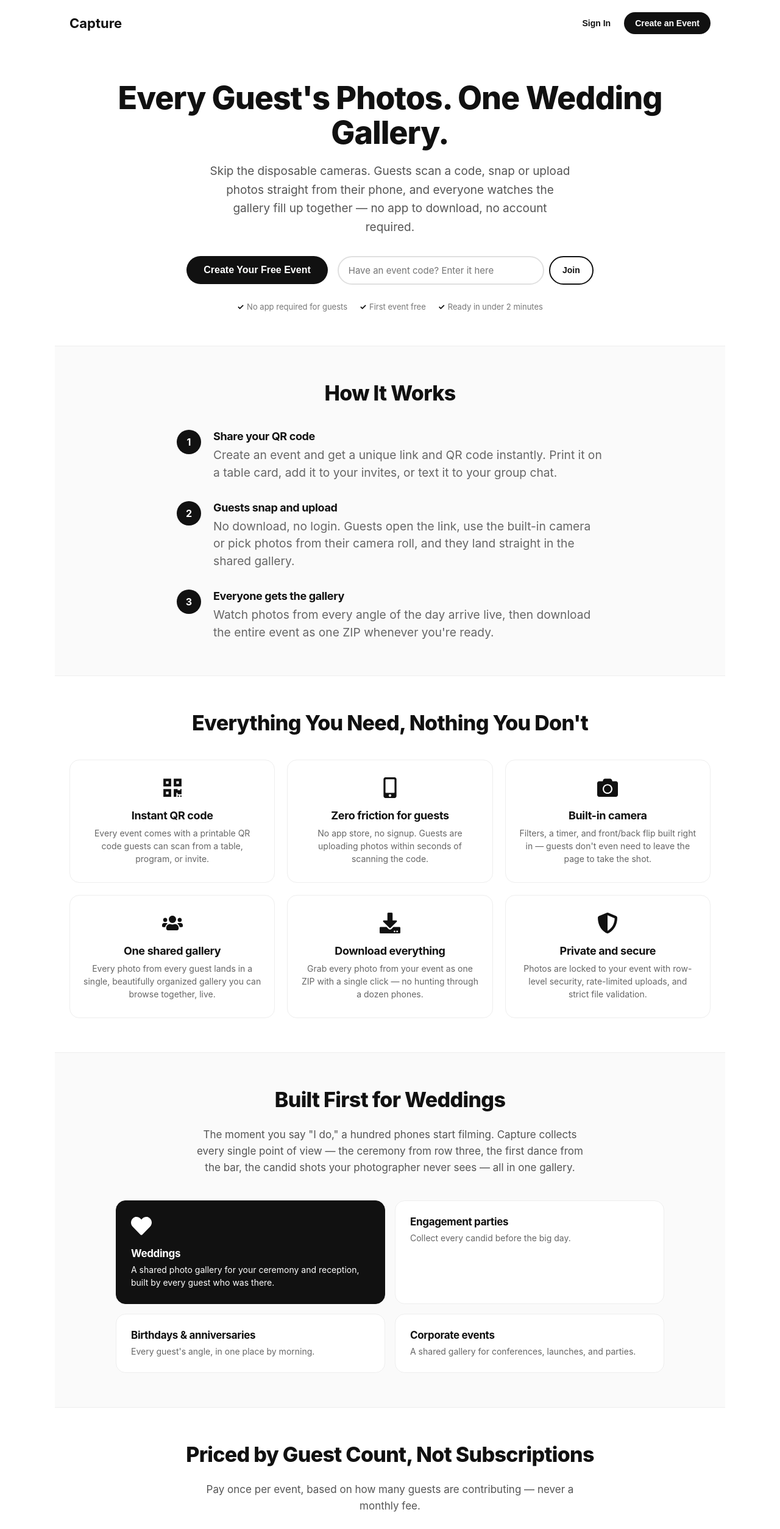
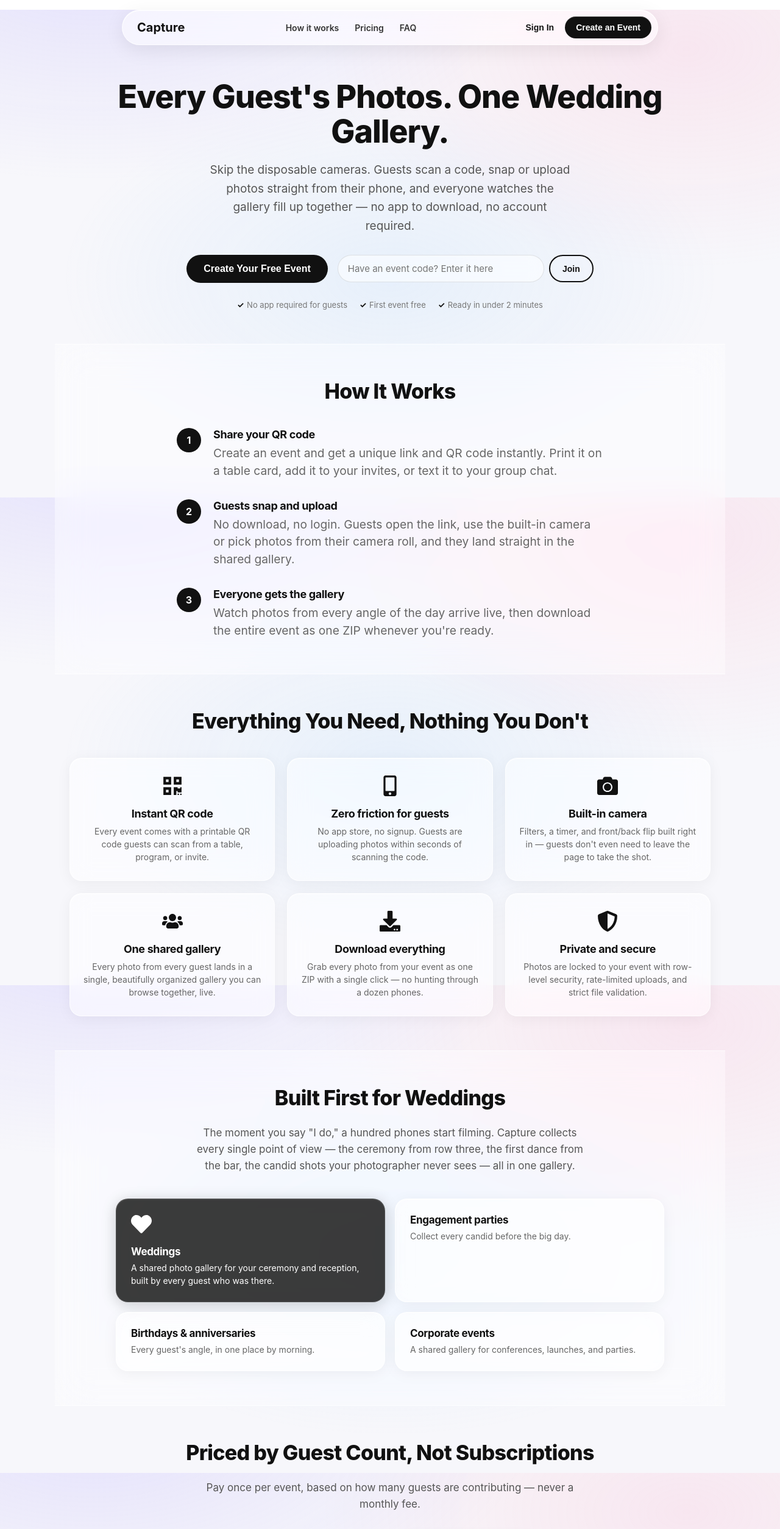
Before and after one commit to GeorgeWalkerPhillips/image-uploader, a React (Create React App) app: page / in a window 1280 px wide. Shown: the top 2508 px of the page at 61% size. Built offline with nearby package versions, Linux system fonts and the light colour scheme; no server answers.

Commit message:
UI Overhaul

```diff
--- a/src/LandingPage.js
+++ b/src/LandingPage.js
@@ -76,6 +76,11 @@ function LandingPage() {
 
       <header className={styles.landingNav}>
         <span className={styles.landingNavBrand}>Capture</span>
+        <nav className={styles.landingNavLinks}>
+          <a href="#how-it-works">How it works</a>
+          <a href="#pricing">Pricing</a>
+          <a href="#faq">FAQ</a>
+        </nav>
         <div className={styles.landingNavActions}>
           <button className={styles.landingNavSignIn} onClick={() => navigate('/login?mode=signin')}>
             Sign In
@@ -120,7 +125,7 @@ function LandingPage() {
           </ul>
         </section>
 
-        <section className={styles.howItWorks} aria-labelledby="how-heading">
+        <section id="how-it-works" className={styles.howItWorks} aria-labelledby="how-heading">
           <h2 id="how-heading">How It Works</h2>
           <ol className={styles.steps}>
             <li>
@@ -244,7 +249,7 @@ function LandingPage() {
           </div>
         </section>
 
-        <section aria-labelledby="pricing-heading">
+        <section id="pricing" aria-labelledby="pricing-heading">
           <h2 id="pricing-heading">Priced by Guest Count, Not Subscriptions</h2>
           <p className={styles.useCasesIntro}>
             Pay once per event, based on how many guests are contributing —
@@ -275,7 +280,7 @@ function LandingPage() {
           </div>
         </section>
 
-        <section aria-labelledby="faq-heading">
+        <section id="faq" aria-labelledby="faq-heading">
           <h2 id="faq-heading">Frequently Asked Questions</h2>
           <div className={styles.faqList}>
             {FAQ_ITEMS.map((item) => (
--- a/src/LandingPage.module.css
+++ b/src/LandingPage.module.css
@@ -1,8 +1,13 @@
 .landing {
   font-family: 'Inter', -apple-system, BlinkMacSystemFont, 'Segoe UI', sans-serif;
   color: #111;
-  background: #fff;
   min-height: 100vh;
+  background:
+    radial-gradient(1200px 600px at 12% -10%, rgba(147, 130, 255, 0.18), transparent 60%),
+    radial-gradient(1000px 600px at 88% 8%, rgba(255, 145, 180, 0.16), transparent 60%),
+    radial-gradient(900px 500px at 50% 55%, rgba(120, 190, 255, 0.13), transparent 60%),
+    #f7f7fb;
+  background-attachment: fixed;
 }
 
 .landing h1,
@@ -12,25 +17,55 @@
   letter-spacing: -0.02em;
 }
 
-/* Nav */
+/* Nav — floating liquid-glass pill */
 .landingNav {
+  position: sticky;
+  top: 16px;
+  z-index: 100;
   display: flex;
   align-items: center;
   justify-content: space-between;
-  padding: 20px 24px;
-  max-width: 1100px;
-  margin: 0 auto;
+  gap: 16px;
+  padding: 10px 10px 10px 24px;
+  max-width: 880px;
+  margin: 16px auto 0;
+  border-radius: 999px;
+  background: rgba(255, 255, 255, 0.55);
+  backdrop-filter: blur(24px) saturate(180%);
+  -webkit-backdrop-filter: blur(24px) saturate(180%);
+  border: 1px solid rgba(255, 255, 255, 0.7);
+  box-shadow:
+    0 8px 32px rgba(17, 17, 17, 0.08),
+    inset 0 1px 0 rgba(255, 255, 255, 0.9);
 }
 
 .landingNavBrand {
-  font-size: 22px;
+  font-size: 20px;
   font-weight: 700;
+  white-space: nowrap;
+}
+
+.landingNavLinks {
+  display: none;
+  align-items: center;
+  gap: 26px;
+}
+
+.landingNavLinks a {
+  color: #333;
+  text-decoration: none;
+  font-size: 14px;
+  font-weight: 600;
+}
+
+.landingNavLinks a:hover {
+  color: #111;
 }
 
 .landingNavActions {
   display: flex;
   align-items: center;
-  gap: 8px;
+  gap: 4px;
 }
 
 .landingNavSignIn {
@@ -58,10 +93,17 @@
   cursor: pointer;
   transition: background 0.2s ease;
   white-space: nowrap;
+  box-shadow: inset 0 1px 0 rgba(255, 255, 255, 0.2);
 }
 
 .landingNavCta:hover {
   background: #333;
+}
+
+@media (min-width: 760px) {
+  .landingNavLinks {
+    display: flex;
+  }
 }
 
 /* Hero */
@@ -139,10 +181,13 @@
 .heroJoin input {
   flex: 1;
   padding: 12px 16px;
-  border: 2px solid #e0e0e0;
+  border: 1px solid rgba(0, 0, 0, 0.1);
   border-radius: 30px;
   font-size: 15px;
   font-family: inherit;
+  background: rgba(255, 255, 255, 0.6);
+  backdrop-filter: blur(12px) saturate(160%);
+  -webkit-backdrop-filter: blur(12px) saturate(160%);
 }
 
 .heroJoin input:focus {
@@ -180,6 +225,7 @@
   padding: 56px 24px;
   max-width: 1100px;
   margin: 0 auto;
+  scroll-margin-top: 90px;
 }
 
 .landing section h2 {
@@ -191,10 +237,12 @@
 
 /* How it works */
 .howItWorks {
-  background: #fafafa;
+  background: rgba(255, 255, 255, 0.4);
+  backdrop-filter: blur(30px) saturate(140%);
+  -webkit-backdrop-filter: blur(30px) saturate(140%);
   max-width: none;
-  border-top: 1px solid #eee;
-  border-bottom: 1px solid #eee;
+  border-top: 1px solid rgba(255, 255, 255, 0.7);
+  border-bottom: 1px solid rgba(255, 255, 255, 0.7);
 }
 
 .howItWorks .steps {
@@ -249,17 +297,20 @@
 }
 
 .featureCard {
-  background: #fff;
-  border: 1px solid #eee;
+  background: rgba(255, 255, 255, 0.55);
+  backdrop-filter: blur(18px) saturate(160%);
+  -webkit-backdrop-filter: blur(18px) saturate(160%);
+  border: 1px solid rgba(255, 255, 255, 0.7);
   padding: 28px 22px;
-  border-radius: 16px;
+  border-radius: 20px;
   text-align: center;
+  box-shadow: 0 4px 24px rgba(17, 17, 17, 0.05), inset 0 1px 0 rgba(255, 255, 255, 0.6);
   transition: transform 0.2s ease, box-shadow 0.2s ease;
 }
 
 .featureCard:hover {
   transform: translateY(-4px);
-  box-shadow: 0 10px 24px rgba(0, 0, 0, 0.08);
+  box-shadow: 0 14px 32px rgba(17, 17, 17, 0.1), inset 0 1px 0 rgba(255, 255, 255, 0.6);
 }
 
 .featureIcon {
@@ -281,10 +332,12 @@
 
 /* Use cases */
 .useCases {
-  background: #fafafa;
+  background: rgba(255, 255, 255, 0.4);
+  backdrop-filter: blur(30px) saturate(140%);
+  -webkit-backdrop-filter: blur(30px) saturate(140%);
   max-width: none;
-  border-top: 1px solid #eee;
-  border-bottom: 1px solid #eee;
+  border-top: 1px solid rgba(255, 255, 255, 0.7);
+  border-bottom: 1px solid rgba(255, 255, 255, 0.7);
 }
 
 .useCasesIntro {
@@ -305,10 +358,13 @@
 }
 
 .useCaseCard {
-  background: #fff;
-  border: 1px solid #eee;
-  border-radius: 16px;
+  background: rgba(255, 255, 255, 0.55);
+  backdrop-filter: blur(18px) saturate(160%);
+  -webkit-backdrop-filter: blur(18px) saturate(160%);
+  border: 1px solid rgba(255, 255, 255, 0.7);
+  border-radius: 20px;
   padding: 24px;
+  box-shadow: 0 4px 24px rgba(17, 17, 17, 0.05), inset 0 1px 0 rgba(255, 255, 255, 0.6);
 }
 
 .useCaseCard h3 {
@@ -324,8 +380,11 @@
 }
 
 .useCasePrimary {
-  background: #111;
-  border-color: #111;
+  background: rgba(17, 17, 17, 0.82);
+  backdrop-filter: blur(18px) saturate(160%);
+  -webkit-backdrop-filter: blur(18px) saturate(160%);
+  border-color: rgba(255, 255, 255, 0.12);
+  box-shadow: 0 4px 24px rgba(17, 17, 17, 0.2), inset 0 1px 0 rgba(255, 255, 255, 0.08);
 }
 
 .useCasePrimary h3,
@@ -347,15 +406,20 @@
 }
 
 .pricingCard {
-  border: 1px solid #eee;
-  border-radius: 16px;
+  background: rgba(255, 255, 255, 0.55);
+  backdrop-filter: blur(18px) saturate(160%);
+  -webkit-backdrop-filter: blur(18px) saturate(160%);
+  border: 1px solid rgba(255, 255, 255, 0.7);
+  border-radius: 20px;
   padding: 32px 24px;
   text-align: center;
   position: relative;
+  box-shadow: 0 4px 24px rgba(17, 17, 17, 0.05), inset 0 1px 0 rgba(255, 255, 255, 0.6);
 }
 
 .pricingCardPopular {
-  border-color: #111;
+  border-color: rgba(17, 17, 17, 0.5);
+  box-shadow: 0 8px 28px rgba(17, 17, 17, 0.1), inset 0 1px 0 rgba(255, 255, 255, 0.6);
 }
 
 .pricingBadge {
@@ -442,9 +506,11 @@
 /* Final CTA */
 .ctaSection {
   text-align: center;
-  background: #fafafa;
+  background: rgba(255, 255, 255, 0.4);
+  backdrop-filter: blur(30px) saturate(140%);
+  -webkit-backdrop-filter: blur(30px) saturate(140%);
   max-width: none;
-  border-top: 1px solid #eee;
+  border-top: 1px solid rgba(255, 255, 255, 0.7);
 }
 
 .ctaSection p {
@@ -462,10 +528,13 @@
 
 .ctaJoin input {
   padding: 14px 18px;
-  border: 2px solid #e0e0e0;
+  border: 1px solid rgba(0, 0, 0, 0.1);
   border-radius: 30px;
   font-size: 16px;
   font-family: inherit;
+  background: rgba(255, 255, 255, 0.6);
+  backdrop-filter: blur(12px) saturate(160%);
+  -webkit-backdrop-filter: blur(12px) saturate(160%);
 }
 
 .ctaJoin input:focus {
--- a/src/Login.module.css
+++ b/src/Login.module.css
@@ -3,17 +3,20 @@
   justify-content: center;
   align-items: center;
   min-height: 100vh;
-  background: #fafafa;
+  background: var(--app-gradient-bg);
+  background-attachment: fixed;
   padding: 20px;
   font-family: 'Inter', -apple-system, BlinkMacSystemFont, 'Segoe UI', sans-serif;
 }
 
 .loginCard {
-  background: white;
+  background: var(--glass-bg);
+  backdrop-filter: var(--glass-blur);
+  -webkit-backdrop-filter: var(--glass-blur);
   padding: 40px;
-  border-radius: 16px;
-  box-shadow: 0 4px 24px rgba(0, 0, 0, 0.08);
-  border: 1px solid #eee;
+  border-radius: 20px;
+  box-shadow: var(--glass-shadow);
+  border: 1px solid var(--glass-border);
   width: 100%;
   max-width: 400px;
   text-align: center;
@@ -43,10 +46,11 @@
 
 .loginCard input {
   padding: 13px 16px;
-  border: 2px solid #eee;
+  border: 1px solid rgba(0, 0, 0, 0.1);
   border-radius: 30px;
   font-size: 14px;
   font-family: inherit;
+  background: rgba(255, 255, 255, 0.6);
   transition: border-color 0.2s;
 }
 
--- a/src/components/BottomNav.module.css
+++ b/src/components/BottomNav.module.css
@@ -1,17 +1,20 @@
 .bottomNav {
   position: fixed;
-  bottom: 0;
+  bottom: 16px;
   left: 50%;
   transform: translateX(-50%);
-  width: 100%;
-  max-width: 500px;
-  height: 70px;
-  background: white;
-  border-radius: 16px 16px 0 0;
+  width: calc(100% - 32px);
+  max-width: 460px;
+  height: 64px;
+  background: var(--glass-bg-strong);
+  backdrop-filter: var(--glass-blur);
+  -webkit-backdrop-filter: var(--glass-blur);
+  border: 1px solid var(--glass-border);
+  border-radius: 999px;
   display: flex;
   justify-content: space-around;
   align-items: center;
-  box-shadow: 0 -2px 8px rgba(0, 0, 0, 0.1);
+  box-shadow: var(--glass-shadow);
   z-index: 100;
 }
 
--- a/src/components/CameraSettingsSheet.css
+++ b/src/components/CameraSettingsSheet.css
@@ -11,8 +11,12 @@
   width: 100%;
   max-width: 500px;
   margin: 0 auto;
-  background: #111;
-  border-radius: 20px 20px 0 0;
+  background: var(--glass-bg-dark);
+  backdrop-filter: var(--glass-blur);
+  -webkit-backdrop-filter: var(--glass-blur);
+  border: 1px solid var(--glass-border-dark);
+  border-bottom: none;
+  border-radius: 24px 24px 0 0;
   padding: 8px 20px 28px;
   color: white;
   animation: sheetUp 0.25s ease;
--- a/src/components/ErrorBoundary.css
+++ b/src/components/ErrorBoundary.css
@@ -8,10 +8,13 @@
 }
 
 .error-content {
-  background: white;
+  background: rgba(255, 255, 255, 0.65);
+  backdrop-filter: blur(24px) saturate(180%);
+  -webkit-backdrop-filter: blur(24px) saturate(180%);
+  border: 1px solid rgba(255, 255, 255, 0.7);
   padding: 40px;
-  border-radius: 12px;
-  box-shadow: 0 10px 40px rgba(0, 0, 0, 0.2);
+  border-radius: 20px;
+  box-shadow: 0 10px 40px rgba(0, 0, 0, 0.2), inset 0 1px 0 rgba(255, 255, 255, 0.6);
   max-width: 500px;
   text-align: center;
 }
--- a/src/components/GuestNamePrompt.css
+++ b/src/components/GuestNamePrompt.css
@@ -11,14 +11,18 @@
 }
 
 .guest-name-card {
-  background: #111;
+  background: var(--glass-bg-dark);
+  backdrop-filter: var(--glass-blur);
+  -webkit-backdrop-filter: var(--glass-blur);
+  border: 1px solid var(--glass-border-dark);
   color: white;
-  border-radius: 20px;
+  border-radius: 24px;
   padding: 32px 24px;
   width: 100%;
   max-width: 360px;
   text-align: center;
   font-family: 'Inter', -apple-system, BlinkMacSystemFont, 'Segoe UI', sans-serif;
+  box-shadow: var(--glass-shadow-dark);
 }
 
 .guest-name-card h2 {
```
Also changed, not shown: src/AdminEventManager.module.css (+38 -17 lines), src/CameraCapture.css (+15 -5 lines), src/Gallery.css (+23 -8 lines), src/components/PricingModal.css (+12 -6 lines), src/index.css (+19 -0 lines).
